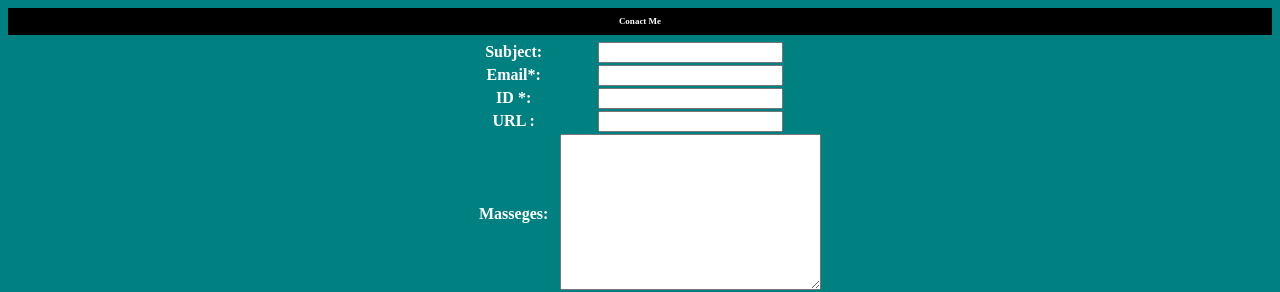
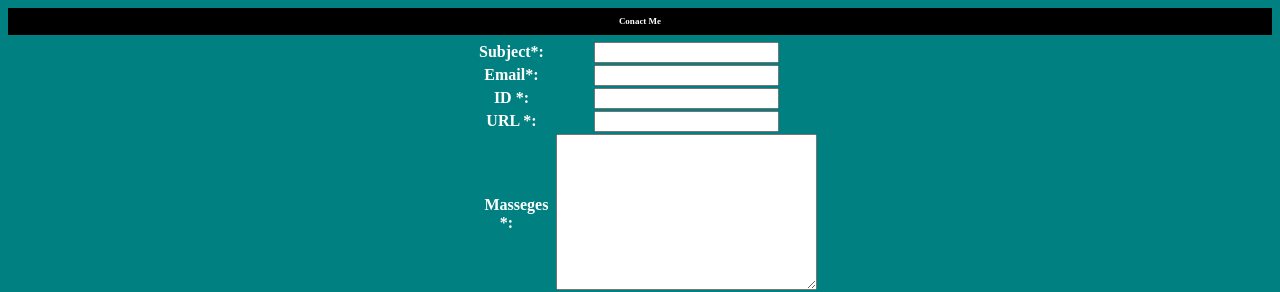
Before and after one commit to mousa85/m7, a plain HTML site: page index.html in a window 1280 px wide. Shown: the top 292 px of the page. Drawn offline with Linux system fonts and the light colour scheme.

Commit message:
Update index.html

```diff
--- a/index.html
+++ b/index.html
@@ -19,7 +19,7 @@
  <table>
  <form name="taxt">
 <tr>
-<th><label for="name">Subject: </label></th>
+<th><label for="name">Subject*: </label></th>
 <th>   <input type="text" id="Subject" name="Subject"> </th> </tr> <br>
 <tr>
 <th> <label for="email">Email*:</label></th>
@@ -30,10 +30,10 @@
 </tr>
 <br>
 <tr>
-<th> <label for="URL">URL :</label></th>
+<th> <label for="URL">URL *:</label></th>
 <th> <input type="url" id="URL" name="URL">  </th> </tr> <br>
 <tr>
-   <th> <label  for="Masseges">Masseges: </label></th>
+   <th> <label  for="Masseges">Masseges *: </label></th>
    <th><textarea name="massage" id="massage" cols="30" rows="10"></textarea></th> </tr> <br>
 
 </form>
```
